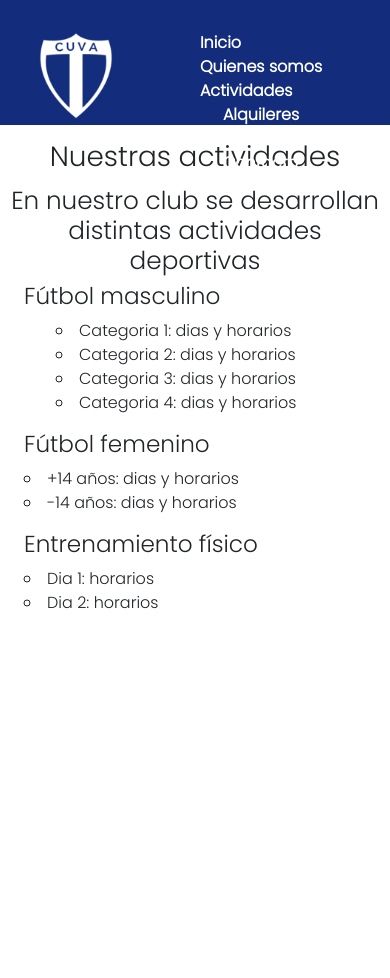
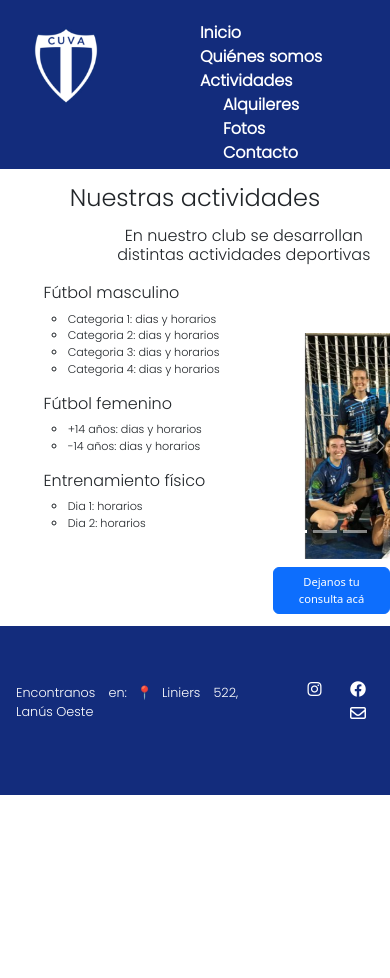
Before and after one commit to julietahidalgo/preentrega2, a plain HTML site: page paginas/Actividades.html in a window 390 px wide. Shown: the top 978 px of the page. After the commit the page ends 844 px from the top, so only its background shows below. Drawn offline with nearby package versions, Linux system fonts and the light colour scheme; files whose address does not match are found by name.

Commit message:
antes de sass

```diff
--- a/style.css
+++ b/css/style.css
@@ -12,8 +12,10 @@
 
 #encabezado-azul{
     background-color: #132c7c;
-    height: 125px;
+    height: 20vh;
+    width: 100vw;
 }
+
 header nav ul{
     display: flex;
     flex-direction: row;
@@ -81,6 +83,10 @@ main div img{
     margin-left: 450px;
 }
 
+main div img:hover{
+    transform: scale(1.2, 1.2);
+}
+
 
 /* Pagina Quienes somos*/
 
@@ -100,7 +106,7 @@ main div img{
 .comision-directiva-texto{
     position: relative;
     top: 30%;
-    left: 55%;
+    left: 50%;
 }
 
 
@@ -120,21 +126,25 @@ h3{
     padding-left: 1.5rem;
     margin-top: 1rem;
 }
+
+.actividades__contenedor{
+    margin-left: 5%;
+    margin-top: 5%;
+
+}
+
 .actividad-futbol-masculino li{
     font-family: Poppins;
-    padding-left: 1.5rem;
     list-style-type: circle;
     list-style-position: inside;
 }
 .actividad-futbol-fem{
     font-family: Poppins;
-    padding-left: 1.5rem;
     list-style-type: circle;
     list-style-position: inside;
 }
 .actividad-entrenamiento-fisico{
     font-family: Poppins;
-    padding-left: 1.5rem;
     list-style-type: circle;
     list-style-position: inside;
 }
@@ -324,7 +334,8 @@ form p{
 footer{
     display: flex;
     background-color: #132c7c;
-    height: 100px;
+    height: 20vh;
+    width: 100vw;
     font-family: Poppins;
     justify-content: space-between;
     align-items: center;
@@ -350,13 +361,20 @@ footer a:hover{
     padding-right: 0.5rem;
 }
 
+
+
 @media only screen and (max-width:500px){
     body{
         background-color: rgba(184, 186, 192, 0.411)
     }
 
+    header img{
+        width: 130px;
+    }
+
+
     .menu{
-        top: -110px;
+        top: -100px;
 
     }
 
@@ -370,6 +388,81 @@ footer a:hover{
         flex-direction: column;
     }
 
+    main h2{
+        display: flex;
+        margin-left: 25%;
+        font-family: Poppins;
+        font-size: 1rem;
+        font-style: normal;
+        text-align: center;
+
+
+    }
+
+    main div img{
+        margin-left: 15%;
+        width: 350px;
+    }
+
+    header h1{
+        font-family: Poppins;
+        font-size: 1.5rem;
+        text-align: center;
+        margin-top: 10px;
+        padding: 5px;
+    }
+
+    main div img{
+        display: flex;
+        padding-left: 25px;
+        width: 250px;
+    }
+
+    .comision-directiva-texto{
+        display: flex;
+        font-size: 0.7rem;
+        overflow-wrap: break-word;
+        justify-content: start;
+    }
+
+    .footer{
+        justify-content: space-around;
+    }
+
+    .ubicacion{
+        color: #ffffff;
+        font-size: 0.8rem;
+        margin-left: 0;
+    }
+    .redes{
+        margin-right: 1rem;
+    }
+    .redes a{
+        color: #ffffff;
+        text-decoration: none;
+    }
+
+    .actividades__contenedor{
+        font-size: 0.7rem;
+    }
+
+    .actividades__contenedor h3{
+        font-size: 1rem;
+    }
+
+    .carousel{
+        margin-top: -55%;
+        margin-left: 25%;
+        margin-bottom: 2%;
+    }
+
+    a.btn.btn-primary{
+        font-size: 0.7rem;
+        width: 30%;
+        height: 2%;
+        margin-left: 70%;
+    }
+
 
 
 }
--- a/paginas/Actividades.html
+++ b/paginas/Actividades.html
@@ -4,7 +4,7 @@
         <meta charset="UTF-8">
         <meta name="viewport" content="width=device-width, initial-scale=1.0">
         <!--vinculo a la hoja de estilos-->
-        <link rel="stylesheet" href="../style.css">
+        <link rel="stylesheet" href="../css/style.css">
         <title>Actividades</title>
         <link href="https://cdn.jsdelivr.net/npm/bootstrap@5.3.3/dist/css/bootstrap.min.css" rel="stylesheet" integrity="sha384-QWTKZyjpPEjISv5WaRU9OFeRpok6YctnYmDr5pNlyT2bRjXh0JMhjY6hW+ALEwIH" crossorigin="anonymous">
         <link rel="stylesheet" href="https://cdnjs.cloudflare.com/ajax/libs/font-awesome/6.0.0-beta3/css/all.min.css">
@@ -16,15 +16,15 @@
             <nav>
                 <ul class="menu">
                     <div class="menu__columna1">
-                        <li><a href="index.html">Inicio</a></li>
-                    <li><a href="./paginas/Quienes somos.html">Quienes somos</a></li>
-                    <li><a href="./paginas/Actividades.html">Actividades</a></li>
+                    <li><a href="../index.html">Inicio</a></li>
+                    <li><a href="./Quienes somos.html">Quiénes somos</a></li>
+                    <li><a href="./Actividades.html">Actividades</a></li>
                     </div>
 
                     <div class="menu__columna2">
-                        <li><a href="./paginas/Alquileres.html">Alquileres</a></li>
-                        <li><a href="./paginas/Fotos.html">Fotos</a></li>
-                        <li><a href="./paginas/Contacto.html">Contacto</a></li>
+                        <li><a href="./Alquileres.html">Alquileres</a></li>
+                        <li><a href="./Fotos.html">Fotos</a></li>
+                        <li><a href="./Contacto.html">Contacto</a></li>
 
                     </div>
                 </ul>
@@ -35,6 +35,10 @@
 
     <main>
 <h2 class="h2__actividades">En nuestro club se desarrollan distintas actividades deportivas</h2>
+
+
+
+<div class="actividades__contenedor">
 
     <h3>Fútbol masculino</h3>
     <ul class="actividad-futbol-masculino">
@@ -55,6 +59,9 @@
         <li>Dia 1: horarios</li>
         <li>Dia 2: horarios</li>
     </ul>
+
+</div>
+
 
 <!--Carrousel de fotos con bootstrap-->
 <div id="carouselExampleIndicators" class="carousel slide">
```
Also changed, not shown: index.html (+3 -3 lines), paginas/Alquileres.html (+7 -7 lines), paginas/Contacto.html (+7 -7 lines), paginas/Fotos.html (+7 -7 lines), paginas/Quienes somos.html (+9 -9 lines). Lines whose indentation alone changed are shown as unchanged.
